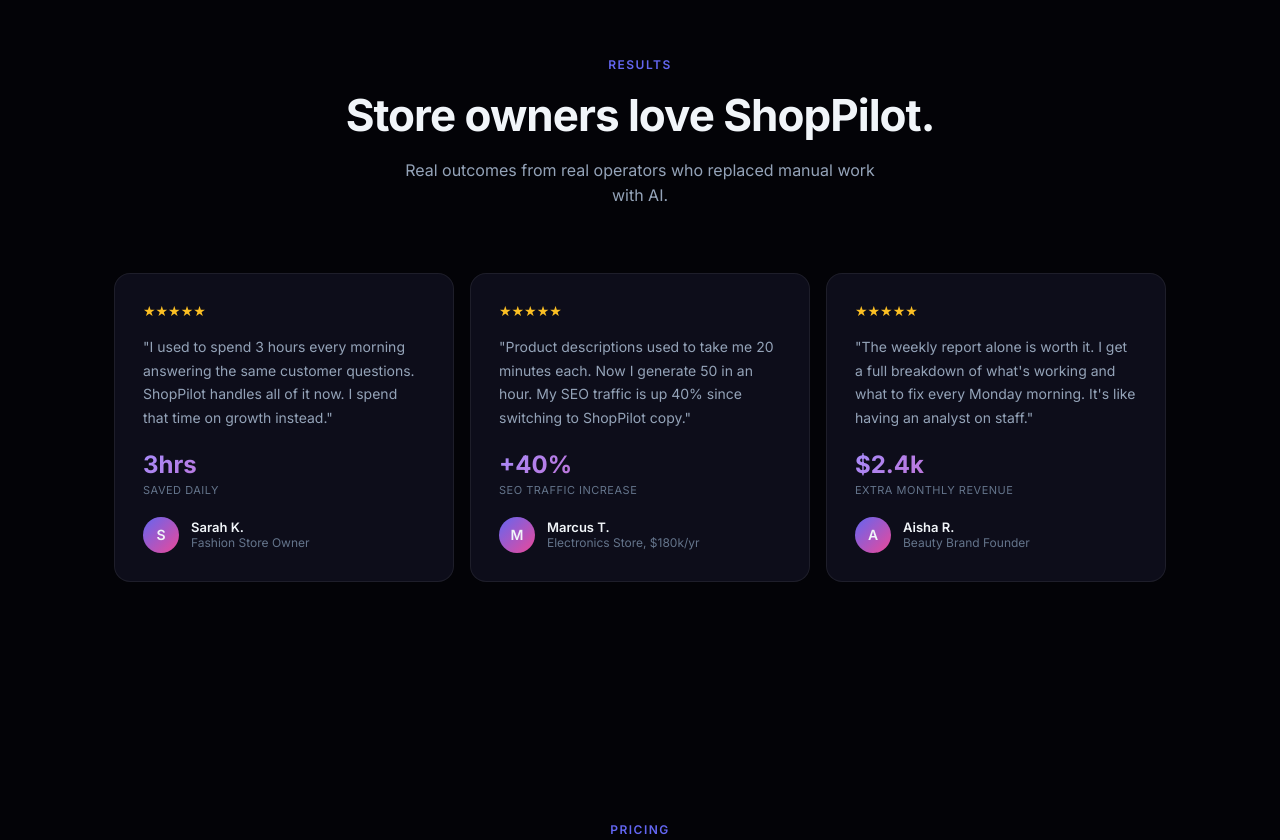
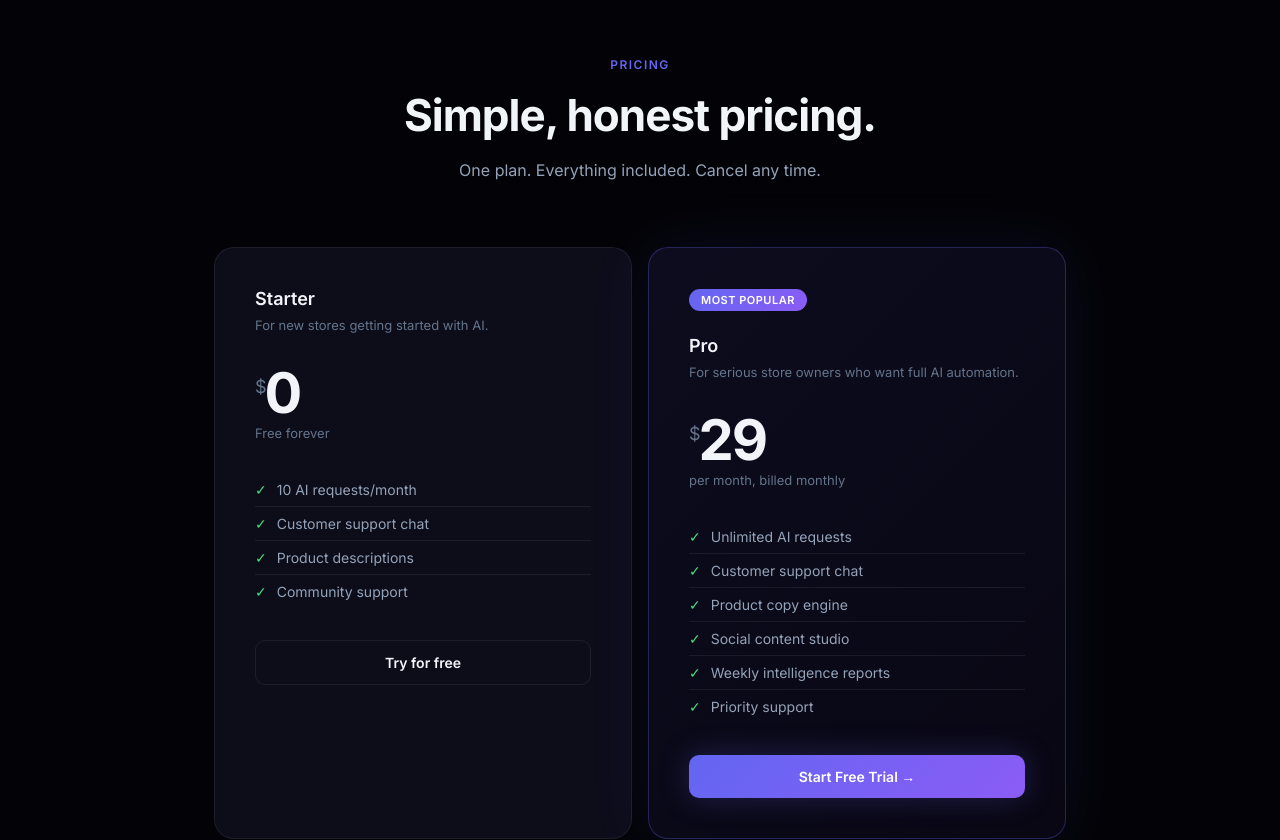
Before and after one commit to nabihasamihat912-cell/shoppilot, a website: page src/public/index.html in a window 1280 px wide. Shown: the part 3047-3887 px from the top of the page. Drawn offline with Linux system fonts and the light colour scheme; a web font is replaced by a local one.

Commit message:
Remove testimonials section

```diff
--- a/src/public/index.html
+++ b/src/public/index.html
@@ -416,46 +416,7 @@
     </div>
   </section>
 
-  <!-- TESTIMONIALS -->
-  <section class="testimonials">
-    <div class="section-eyebrow">Results</div>
-    <div class="section-title">Store owners love ShopPilot.</div>
-    <div class="section-sub">Real outcomes from real operators who replaced manual work with AI.</div>
-    <div class="testimonials-grid">
-      <div class="testimonial-card">
-        <div class="testimonial-stars">★★★★★</div>
-        <div class="testimonial-text">"I used to spend 3 hours every morning answering the same customer questions. ShopPilot handles all of it now. I spend that time on growth instead."</div>
-        <div class="testimonial-metric">3hrs</div>
-        <div class="testimonial-metric-label">Saved daily</div>
-        <div class="testimonial-author">
-          <div class="testimonial-avatar">S</div>
-          <div><div class="testimonial-name">Sarah K.</div><div class="testimonial-role">Fashion Store Owner</div></div>
-        </div>
-      </div>
-      <div class="testimonial-card">
-        <div class="testimonial-stars">★★★★★</div>
-        <div class="testimonial-text">"Product descriptions used to take me 20 minutes each. Now I generate 50 in an hour. My SEO traffic is up 40% since switching to ShopPilot copy."</div>
-        <div class="testimonial-metric">+40%</div>
-        <div class="testimonial-metric-label">SEO traffic increase</div>
-        <div class="testimonial-author">
-          <div class="testimonial-avatar">M</div>
-          <div><div class="testimonial-name">Marcus T.</div><div class="testimonial-role">Electronics Store, $180k/yr</div></div>
-        </div>
-      </div>
-      <div class="testimonial-card">
-        <div class="testimonial-stars">★★★★★</div>
-        <div class="testimonial-text">"The weekly report alone is worth it. I get a full breakdown of what's working and what to fix every Monday morning. It's like having an analyst on staff."</div>
-        <div class="testimonial-metric">$2.4k</div>
-        <div class="testimonial-metric-label">Extra monthly revenue</div>
-        <div class="testimonial-author">
-          <div class="testimonial-avatar">A</div>
-          <div><div class="testimonial-name">Aisha R.</div><div class="testimonial-role">Beauty Brand Founder</div></div>
-        </div>
-      </div>
-    </div>
-  </section>
-
-  <!-- PRICING -->
+   <!-- PRICING -->
   <section class="pricing" id="pricing">
     <div class="section-eyebrow">Pricing</div>
     <div class="section-title">Simple, honest pricing.</div>
```
